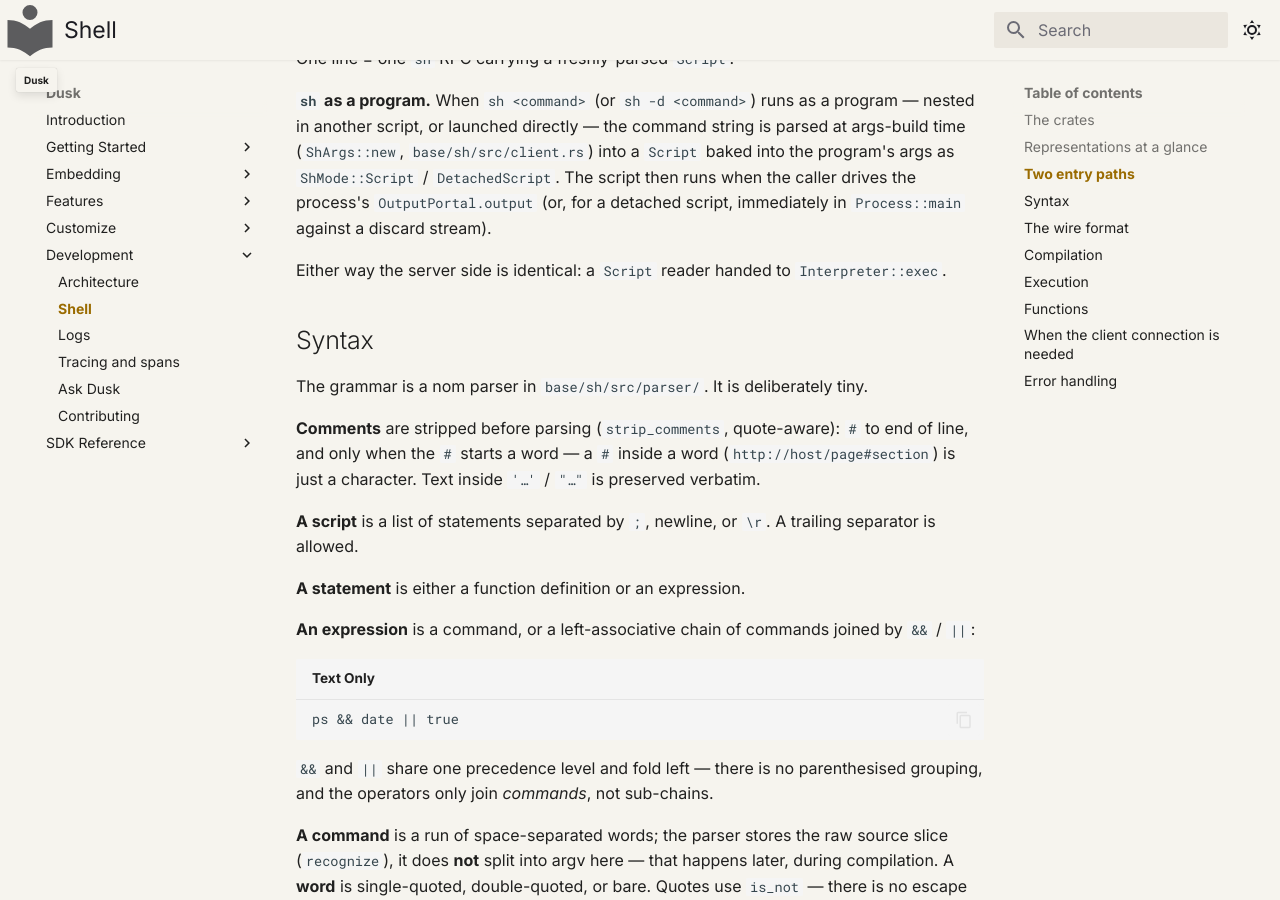
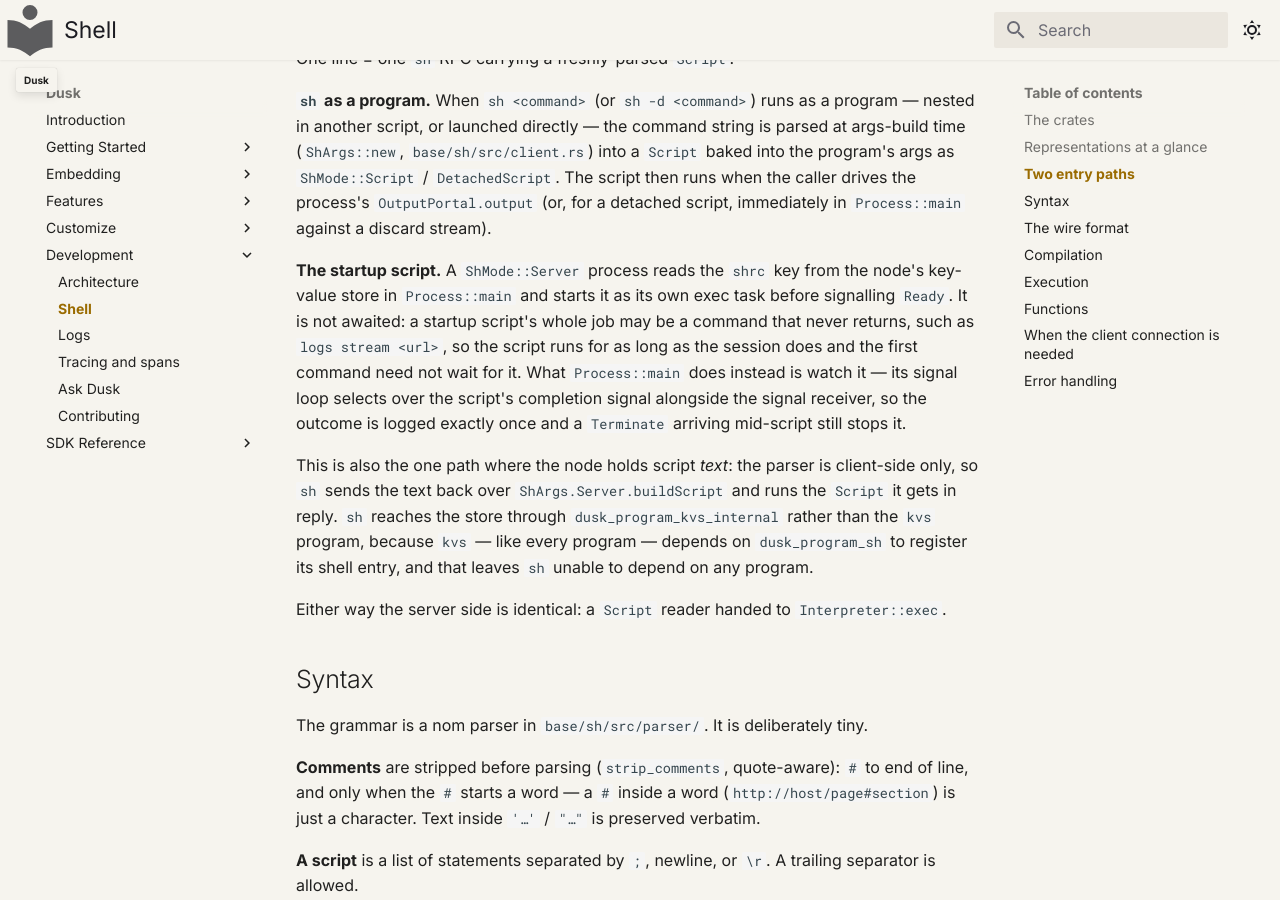
Before and after one commit to tomerze/dusk, an MkDocs documentation site: the page built from docs/docs/development/shell.md, in a window 1280 px wide and 900 px high, scrolled down 1359 px. Built offline with MkDocs 1.6.1 and Material for MkDocs 9.7.7, drawn with Linux system fonts in a browser that asks for light colours; comment, search, counter and statistics services are not loaded; some of the changed text lies outside the part shown.

Commit message:
Document how the startup script runs for Dusk developers
Two claims on the page stopped being true when `sh` started reading `shrc`:
"Two entry paths" listed the ways a script reaches the interpreter and there
are now three, and the table of what needs the live client connection said
parsing text into a `Script` never does — which is exactly what the node asks
the client to do at startup.

Adds the third entry path and the missing table row, and records why the script
is started rather than awaited, and why `sh` reaches the store through
`dusk_program_kvs_internal` instead of the `kvs` program.

```diff
--- a/docs/docs/development/shell.md
+++ b/docs/docs/development/shell.md
@@ -57,6 +57,22 @@ parsed at args-build time (`ShArgs::new`, `base/sh/src/client.rs`) into a
 The script then runs when the caller drives the process's `OutputPortal.output`
 (or, for a detached script, immediately in `Process::main` against a discard
 stream).
+
+**The startup script.** A `ShMode::Server` process reads the `shrc` key from the
+node's key-value store in `Process::main` and starts it as its own exec task
+before signalling `Ready`. It is not awaited: a startup script's whole job may be
+a command that never returns, such as `logs stream <url>`, so the script runs for
+as long as the session does and the first command need not wait for it. What
+`Process::main` does instead is watch it — its signal loop selects over the
+script's completion signal alongside the signal receiver, so the outcome is
+logged exactly once and a `Terminate` arriving mid-script still stops it.
+
+This is also the one path where the node holds script *text*: the parser is
+client-side only, so `sh` sends the text back over `ShArgs.Server.buildScript`
+and runs the `Script` it gets in reply. `sh` reaches the store through
+`dusk_program_kvs_internal` rather than the `kvs` program, because `kvs` — like
+every program — depends on `dusk_program_sh` to register its shell entry, and
+that leaves `sh` unable to depend on any program.
 
 Either way the server side is identical: a `Script` reader handed to
 `Interpreter::exec`.
@@ -229,6 +245,7 @@ RPC to the server on the hot path, and is the first thing to fail (silently, at
 | Operation | Needs the live client connection? |
 |-----------|-----------------------------------|
 | Parsing text → `Script` | No — runs entirely client-side, before anything is sent |
+| Parsing the `shrc` text → `Script` | **Yes** — `build_script` RPCs *back* to the client, once at `sh` startup |
 | Submitting a line / awaiting its output | Yes — `ShPortal.sh`, then await `done` |
 | **Compiling** each external program | **Yes** — `build_program_args` RPCs *back* to the client per program |
 | Spawning / killing the resulting process | No network — uses the server-local `dusk_core::local_client` |
```
